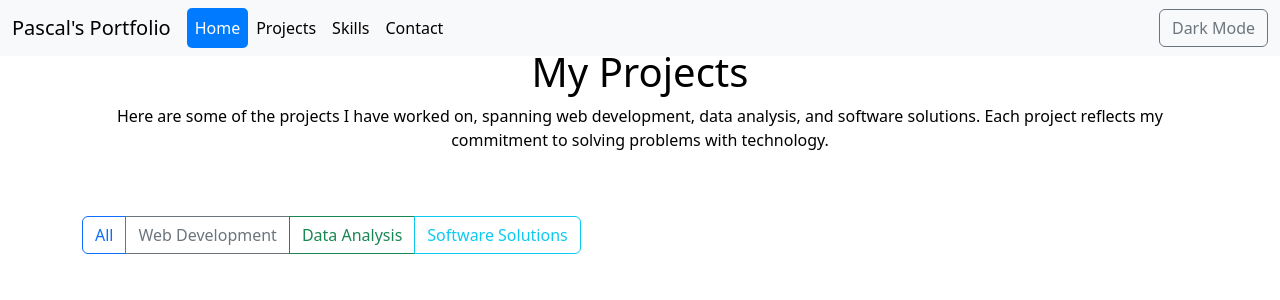
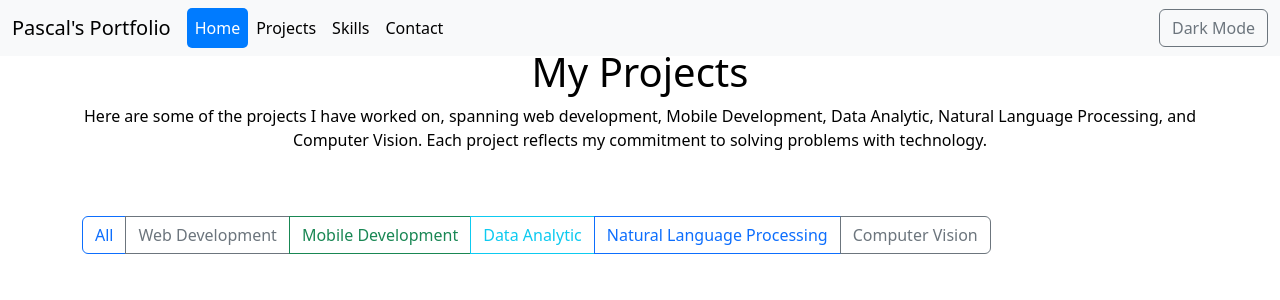
Before and after one commit to bongcoy/portfolio, a CodeIgniter 4 app: the page made by app/Views/projects.php in a window 1280 px wide. Shown: the top 300 px of the page. Run offline with PHP 8.4 and a stand-in for CodeIgniter, Linux system fonts and the light colour scheme; the template is opened without the code that fills it, so the values that code supplies are empty; some libraries are stand-ins or nearby versions.

Commit message:
update: small changes

```diff
--- a/app/Views/layouts/main.php
+++ b/app/Views/layouts/main.php
@@ -128,6 +128,7 @@
                     <ul class="list-unstyled">
                         <li><a href="https://www.linkedin.com/in/muhammad-pascal-dewantara-15901815b/" target="_blank">LinkedIn</a></li>
                         <li><a href="https://github.com/bongcoy" target="_blank">GitHub</a></li>
+                        <li><a href="https://medium.com/@mpascaldewantara" target="_blank">Medium</a></li>
                         <li><a href="https://www.instagram.com/mpascaldewantara/" target="_blank">Instagram</a></li>
                     </ul>
                 </div>
--- a/app/Views/projects.php
+++ b/app/Views/projects.php
@@ -4,15 +4,17 @@
 <!-- Projects Introduction Section -->
 <section class="projects-intro text-center mt-5">
     <h1>My Projects</h1>
-    <p>Here are some of the projects I have worked on, spanning web development, data analysis, and software solutions. Each project reflects my commitment to solving problems with technology.</p>
+    <p>Here are some of the projects I have worked on, spanning web development, Mobile Development, Data Analytic, Natural Language Processing, and Computer Vision. Each project reflects my commitment to solving problems with technology.</p>
 </section>
 
 <!-- Project Filters -->
 <div class="btn-group mt-5" role="group" aria-label="Project Filters">
     <button type="button" class="btn btn-outline-primary" onclick="filterProjects('all')">All</button>
-    <button type="button" class="btn btn-outline-secondary" onclick="filterProjects('web')">Web Development</button>
-    <button type="button" class="btn btn-outline-success" onclick="filterProjects('data')">Data Analysis</button>
-    <button type="button" class="btn btn-outline-info" onclick="filterProjects('software')">Software Solutions</button>
+    <button type="button" class="btn btn-outline-secondary" onclick="filterProjects('se-web')">Web Development</button>
+    <button type="button" class="btn btn-outline-success" onclick="filterProjects('se-mobile')">Mobile Development</button>
+    <button type="button" class="btn btn-outline-info" onclick="filterProjects('ds-data')">Data Analytic</button>
+    <button type="button" class="btn btn-outline-primary" onclick="filterProjects('ds-nlp')">Natural Language Processing</button>
+    <button type="button" class="btn btn-outline-secondary" onclick="filterProjects('is-vision')">Computer Vision</button>
 </div>
 
 <!-- Projects Section -->
```
